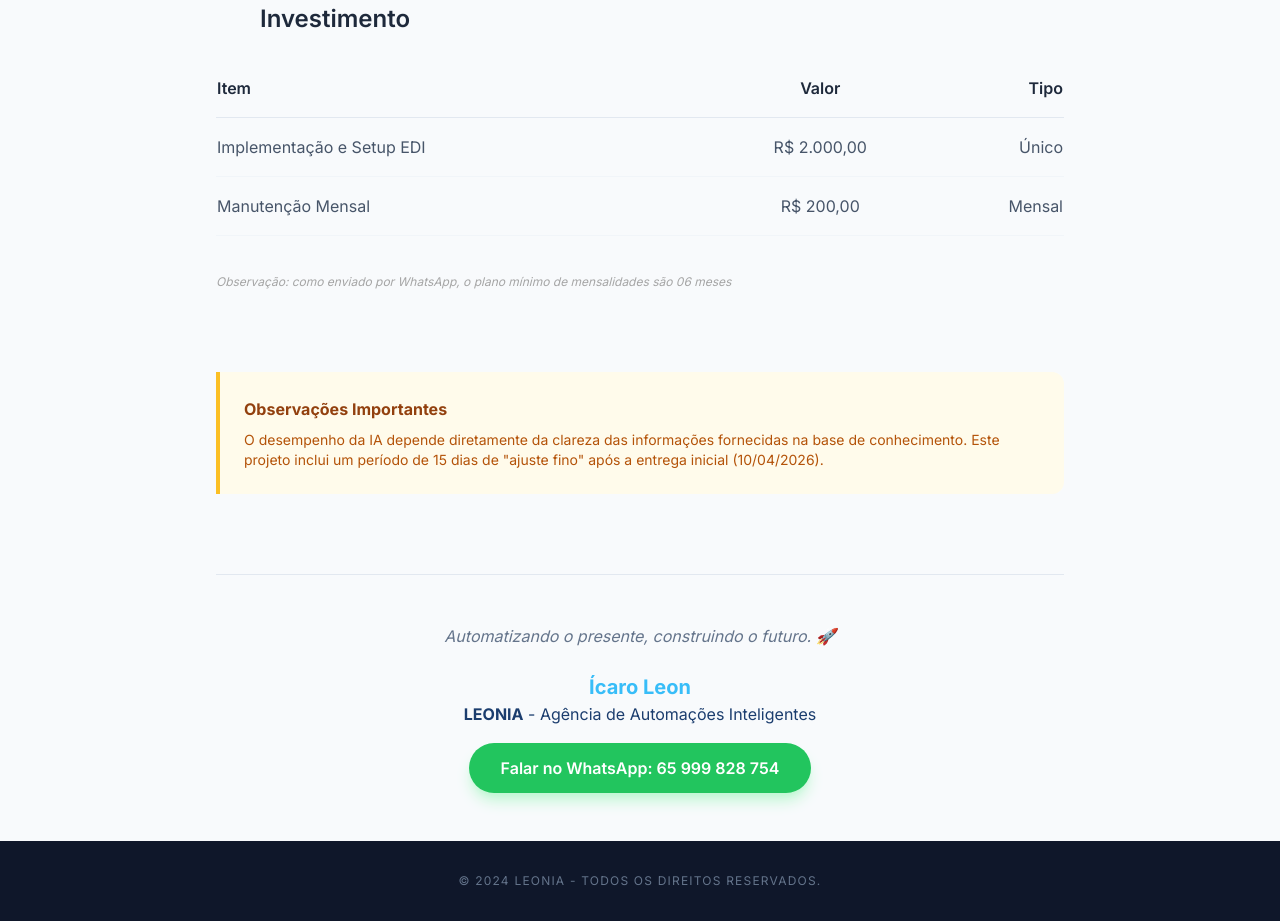
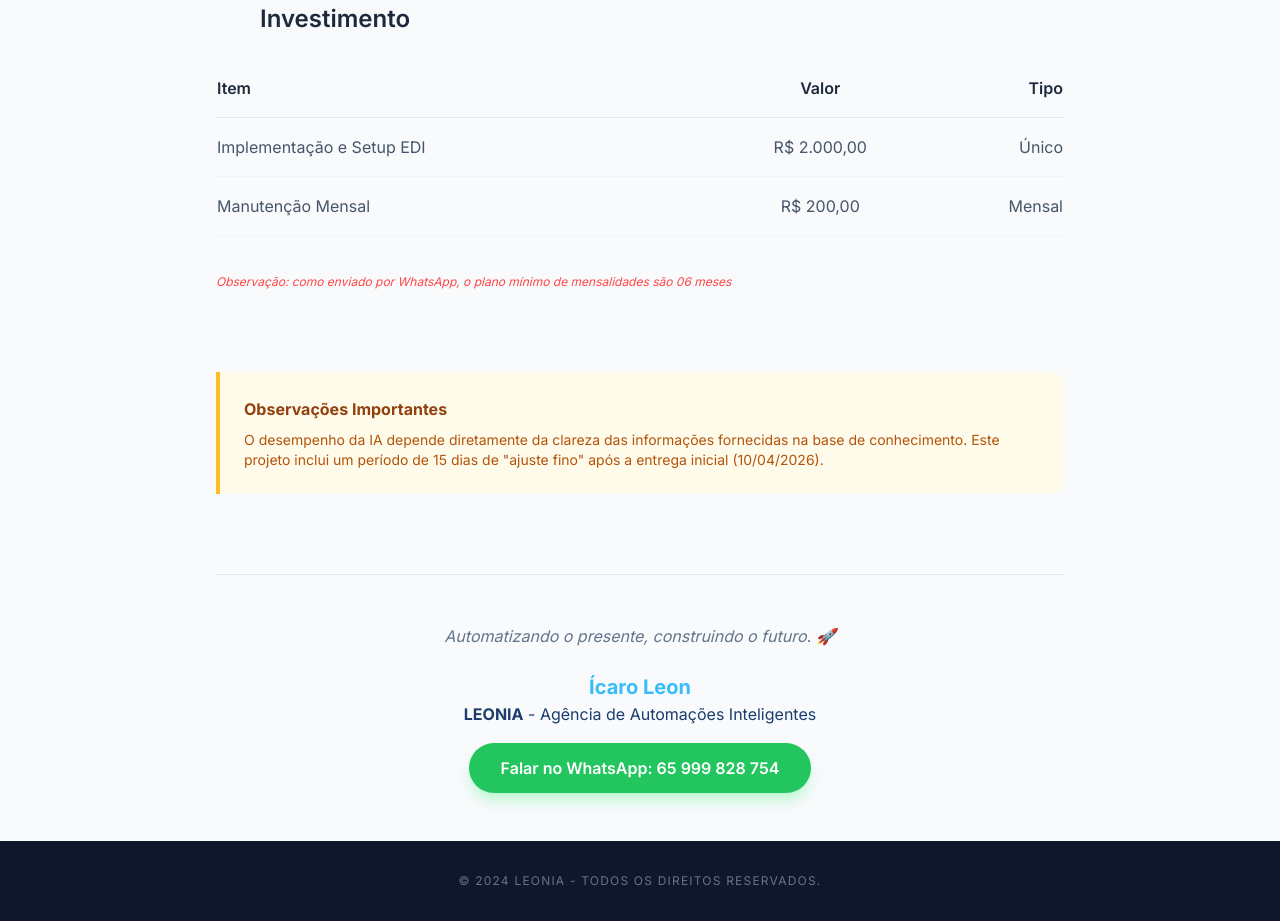
Before and after one commit to icaropnbr/agenteediarquitec, a plain HTML site: page index.html in a window 1280 px wide. Shown: the part 1958-2879 px from the top of the page. Drawn offline with nearby package versions, Linux system fonts and the light colour scheme.

Commit message:
Alterando cor do texto da observação

```diff
--- a/index.html
+++ b/index.html
@@ -39,7 +39,7 @@
 
         /* Texto observação */
         .text-observacao {
-            color: #a5a5a5;
+            color: #ff4545;
             font-style: italic;
             font-size: 12px;
             margin-top: 3em;
```
